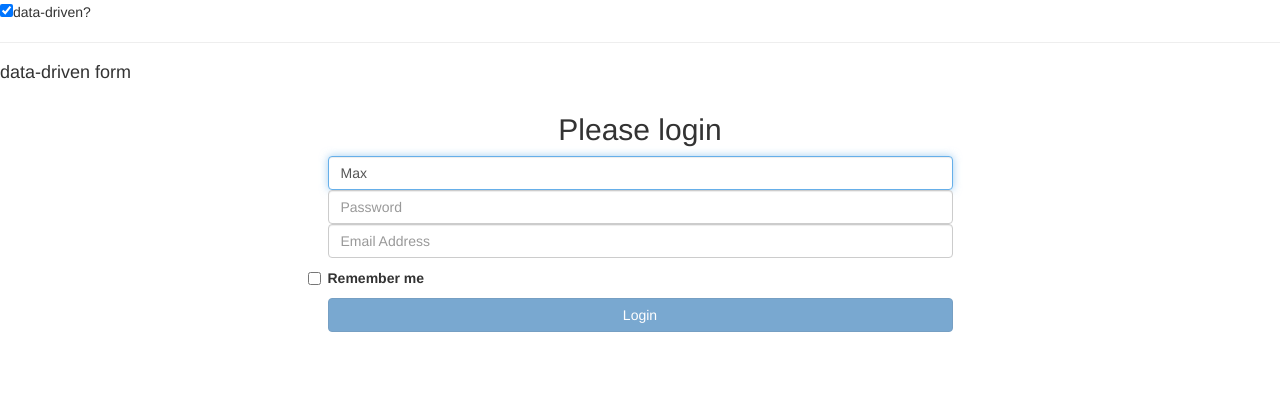
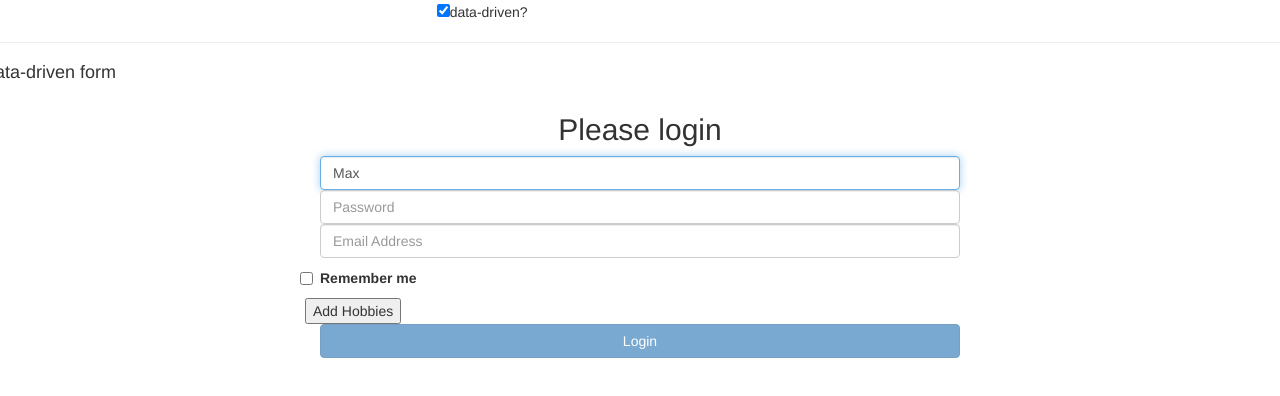
Before and after one commit to avilavate/ngForm, an Angular app in the folder ngForms/: page / in a window 1280 px wide. Shown: the top 396 px of the page. Built offline with nearby package versions, Linux system fonts and the light colour scheme.

Commit message:
Added toogling for rendering data-driven or template driven form

```diff
--- a/ngForms/src/app/app.component.html
+++ b/ngForms/src/app/app.component.html
@@ -1,4 +1,11 @@
-<input type="checkbox" class="checkbox-circle" name="data-driven" value="switchDataDriven" [(ngModel)]="switchDataDriven">data-driven?<br>
+<div class="row">
+    <div class="col-xs-4"></div>
+    <div class="col-xs-4">
+        <input type="checkbox" class="checkbox-circle" name="data-driven" value="switchDataDriven" [(ngModel)]="switchDataDriven">data-driven?
+    </div>
+    <div class="col-xs-4"></div>
+</div>
+<div class="row">
 
     <div *ngIf="!switchDataDriven">
         <h4>template driven form</h4>
@@ -9,3 +16,4 @@
         <h4>data-driven form</h4>
         <app-data-driven-form></app-data-driven-form>
     </div>
+</div>
--- a/ngForms/src/app/data-driven-form/data-driven-form.component.html
+++ b/ngForms/src/app/data-driven-form/data-driven-form.component.html
@@ -11,6 +11,15 @@
       <label class="checkbox" name=password>
         <input type="checkbox" value="remember-me" id="rememberMe" name="rememberMe" > Remember me
       </label>
+      <div class="row">
+        <div formArrayName="hobbies">
+          <div class="col-xs-3" *ngFor="let g of myForm.genders; let i=index">
+             <input [formControlName]="i" type="text">
+          </div>
+          <button (click)="addHobby()">Add Hobbies</button>
+        </div>
+        <div class="col-xs-p"></div>
+      </div>
       <button class="btn btn-primary btn-block" type="submit" name="submit" [disabled]="!myForm.valid">Login</button>
     </form>
   </div>
--- a/ngForms/src/app/data-driven-form/data-driven-form.component.ts
+++ b/ngForms/src/app/data-driven-form/data-driven-form.component.ts
@@ -1,6 +1,6 @@
 import { Component, OnInit } from '@angular/core';
 import { FormControl, FormGroup, Validators } from '@angular/forms';
-import { ReactiveFormsModule } from '@angular/forms'
+import { ReactiveFormsModule, FormArray } from '@angular/forms'
 
 @Component({
   selector: 'app-data-driven-form',
@@ -15,12 +15,16 @@ export class DataDrivenFormComponent implements OnInit {
         'username': new FormControl('Max', Validators.required),
         'password': new FormControl('', Validators.required),
         'email': new FormControl('', [Validators.required, Validators.pattern(/^[a-zA-Z0-9.!#$%&’*+/=?^_`{|}~-]+@[a-zA-Z0-9-]+(?:\.[a-zA-Z0-9-]+)*$/)]),
+        'hobbies': new FormArray([new FormControl('M', Validators.required), new FormControl('F', Validators.required)])
       }
     )
   }
   submitForm() {
     console.log(this.myForm);
   }
+  addHobby(){
+
+  }
   ngOnInit() {
   }
 
```
Lines whose indentation alone changed are shown as unchanged.
